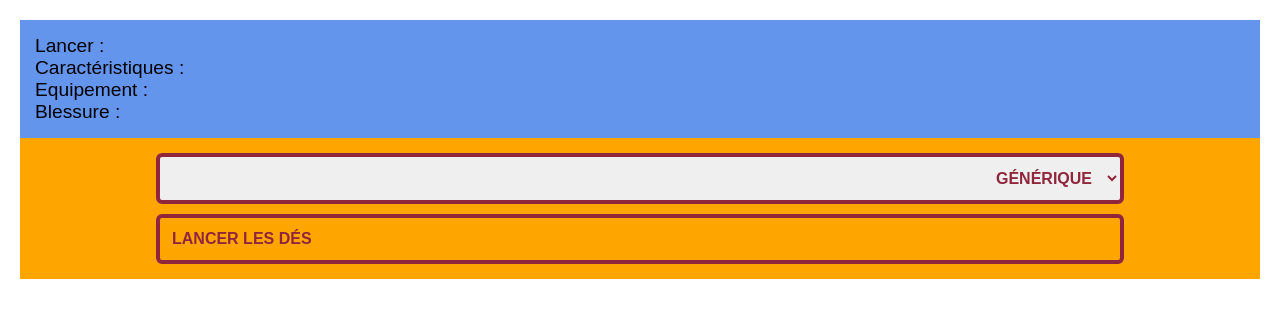
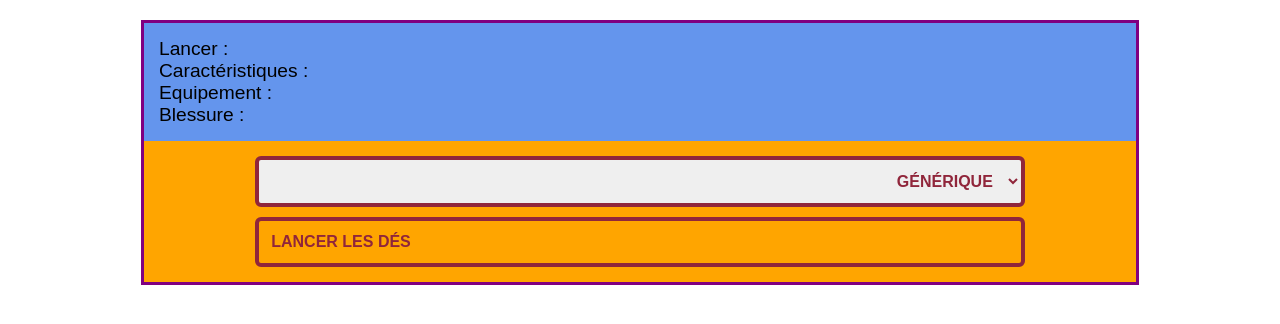
Before and after one commit to gaokerena/forgedivine, a plain HTML site: page index.html in a window 1280 px wide. Drawn offline with Linux system fonts and the light colour scheme; a web font is replaced by a local one.

Commit message:
Update style.css

```diff
--- a/style.css
+++ b/style.css
@@ -31,6 +31,13 @@ body {
 }
 
 /* Dice section */
+
+#dice {
+  width : 80%;
+  margin: auto;
+  border: solid 3px purple;
+}
+
 #dice-result {
   display: grid;
   grid-template-columns: 60% 1fr;
@@ -42,7 +49,7 @@ body {
 
 #dice-total {
   text-align: right;
-  border-left: solid 3px red;
+  background-color: red;
 }
 
 #dice-controls {
```
